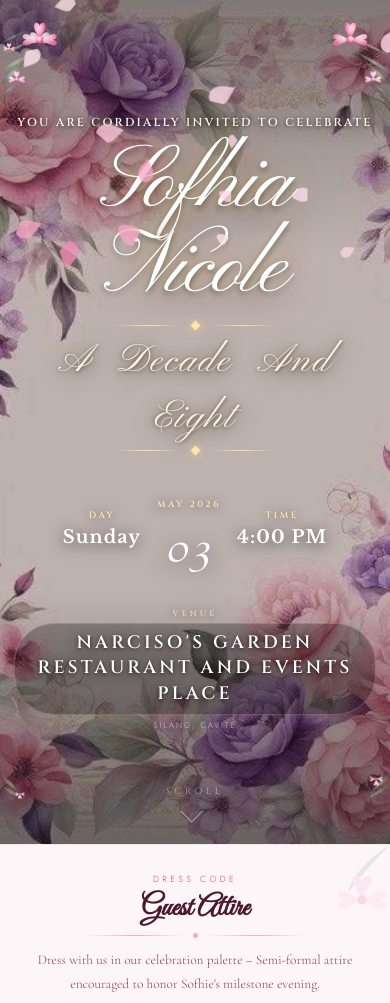
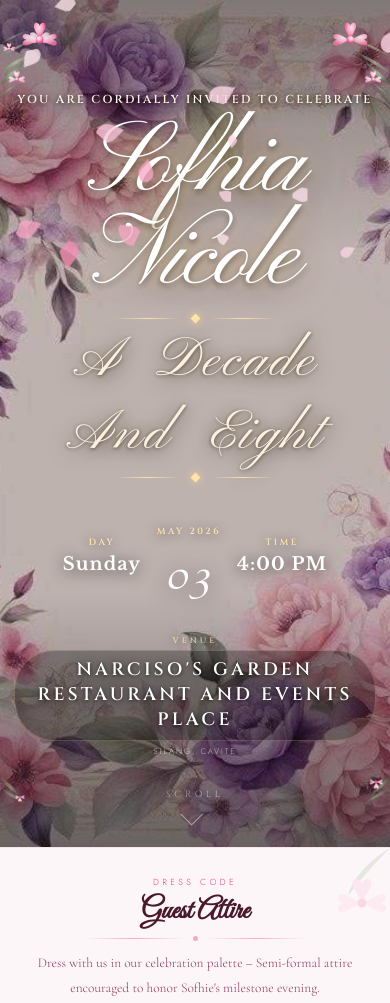
Before and after one commit to ivjiro/Debut-Invitation, a plain HTML site: page index.html in a window 390 px wide. Shown: the top 1003 px of the page. Drawn offline with nearby package versions, Linux system fonts and the light colour scheme; a web font is replaced by a local one.

Commit message:
Update index.html

```diff
--- a/index.html
+++ b/index.html
@@ -108,8 +108,11 @@ body { font-family:'Cormorant Garamond',serif; background:#f8e8f0; color:var(--t
   font-size: clamp(96px, 26vw, 220px);
   font-weight: 400;
   color: #fff;
-  line-height: 0.95;
+  line-height: 0.92;
   letter-spacing: -0.04em;
+  display: flex;
+  flex-direction: column;
+  align-items: center;
   text-shadow:
     0 0 20px rgba(255, 220, 150, .55),
     0 0 60px rgba(255, 200, 100, .30),
@@ -117,6 +120,8 @@ body { font-family:'Cormorant Garamond',serif; background:#f8e8f0; color:var(--t
     0 8px 40px rgba(0, 0, 0, .60);
   opacity:0; animation:fup 1.1s ease .45s forwards;
 }
+.hs-line1 { display: block; }
+.hs-line2 { display: block; }
 
 /* â”€â”€ gold rule divider â”€â”€ */
 .gold-rule {
@@ -131,7 +136,7 @@ body { font-family:'Cormorant Garamond',serif; background:#f8e8f0; color:var(--t
 /* â”€â”€ "a decade and eight" – Alex Brush cursive â”€â”€ */
 .hero-name {
   font-family:'Imperial Script', 'Pinyon Script', cursive;
-  font-size:clamp(52px, 11vw, 80px);
+  font-size:clamp(68px, 13vw, 96px);
   font-weight:400;
   letter-spacing:.04em;
   word-spacing:.35em;
@@ -297,9 +302,9 @@ body { font-family:'Cormorant Garamond',serif; background:#f8e8f0; color:var(--t
 @media (max-width: 400px) {
   .card { box-shadow: none; }
   .hero-inner { padding: 100px 18px 100px; }
-  .hero-script { font-size: clamp(74px, 23vw, 108px); letter-spacing: -0.03em; }
+  .hero-script { font-size: clamp(88px, 26vw, 120px); letter-spacing: -0.03em; }
   .hero-pre { font-size: 11.5px; letter-spacing: .24em; }
-  .hero-name { font-size: 42px; }
+  .hero-name { font-size: 58px; }
   .hero-venue { font-size: 17px; padding: 6px 16px 8px; }
   .hd-val { font-size: 18px; }
   .hd-val.big { font-size: 62px; }
@@ -322,9 +327,9 @@ body { font-family:'Cormorant Garamond',serif; background:#f8e8f0; color:var(--t
 /* â”€â”€ Small mobile (400â€“480px) â”€â”€ */
 @media (min-width: 400px) and (max-width: 480px) {
   .hero-inner { padding: 110px 22px 110px; }
-  .hero-script { font-size: clamp(90px, 24vw, 128px); }
+  .hero-script { font-size: clamp(100px, 26vw, 138px); }
   .hero-pre { font-size: 12px; }
-  .hero-name { font-size: 48px; }
+  .hero-name { font-size: 64px; }
   .hd-val { font-size: 19px; }
   .hd-val.big { font-size: 70px; }
   .hd-sep { height: 40px; }
@@ -340,7 +345,7 @@ body { font-family:'Cormorant Garamond',serif; background:#f8e8f0; color:var(--t
 /* â”€â”€ Large mobile / small tablet (480â€“640px) â”€â”€ */
 @media (min-width: 480px) and (max-width: 640px) {
   .hero-inner { padding: 120px 28px 120px; }
-  .hero-script { font-size: clamp(96px, 22vw, 132px); }
+  .hero-script { font-size: clamp(110px, 26vw, 148px); }
   .hd-val { font-size: 22px; }
   .hd-val.big { font-size: 76px; }
   .hd-sep { height: 44px; }
@@ -406,9 +411,9 @@ body { font-family:'Cormorant Garamond',serif; background:#f8e8f0; color:var(--t
 
 @media (max-width: 400px) {
   .hero-inner { padding: 92px 14px 90px; }
-  .hero-script { font-size: clamp(76px, 23vw, 106px); }
+  .hero-script { font-size: clamp(90px, 26vw, 118px); }
   .hero-pre { letter-spacing: .2em; line-height: 1.45; }
-  .hero-name { font-size: 40px; line-height: 1.4; }
+  .hero-name { font-size: 56px; line-height: 1.3; }
   .hero-venue { font-size: 18px; padding: 6px 18px 8px; }
   .hero-dates { gap: 10px; }
   .hd-sep { display: none; }
@@ -537,7 +542,7 @@ body { font-family:'Cormorant Garamond',serif; background:#f8e8f0; color:var(--t
   <!-- Hero text -->
   <div class="hero-inner">
     <p class="hero-pre">You are cordially invited to celebrate</p>
-    <p class="hero-script">Sofhia Nicole</p>
+    <p class="hero-script"><span class="hs-line1">Sofhia</span><span class="hs-line2">Nicole</span></p>
     <div class="gold-rule"><div class="gr-line"></div><div class="gr-diamond"></div><div class="gr-line"></div></div>
     <h1 class="hero-name">A Decade And Eight</h1>
     <div class="gold-rule" style="margin-top:10px;"><div class="gr-line"></div><div class="gr-diamond"></div><div class="gr-line"></div></div>
```
